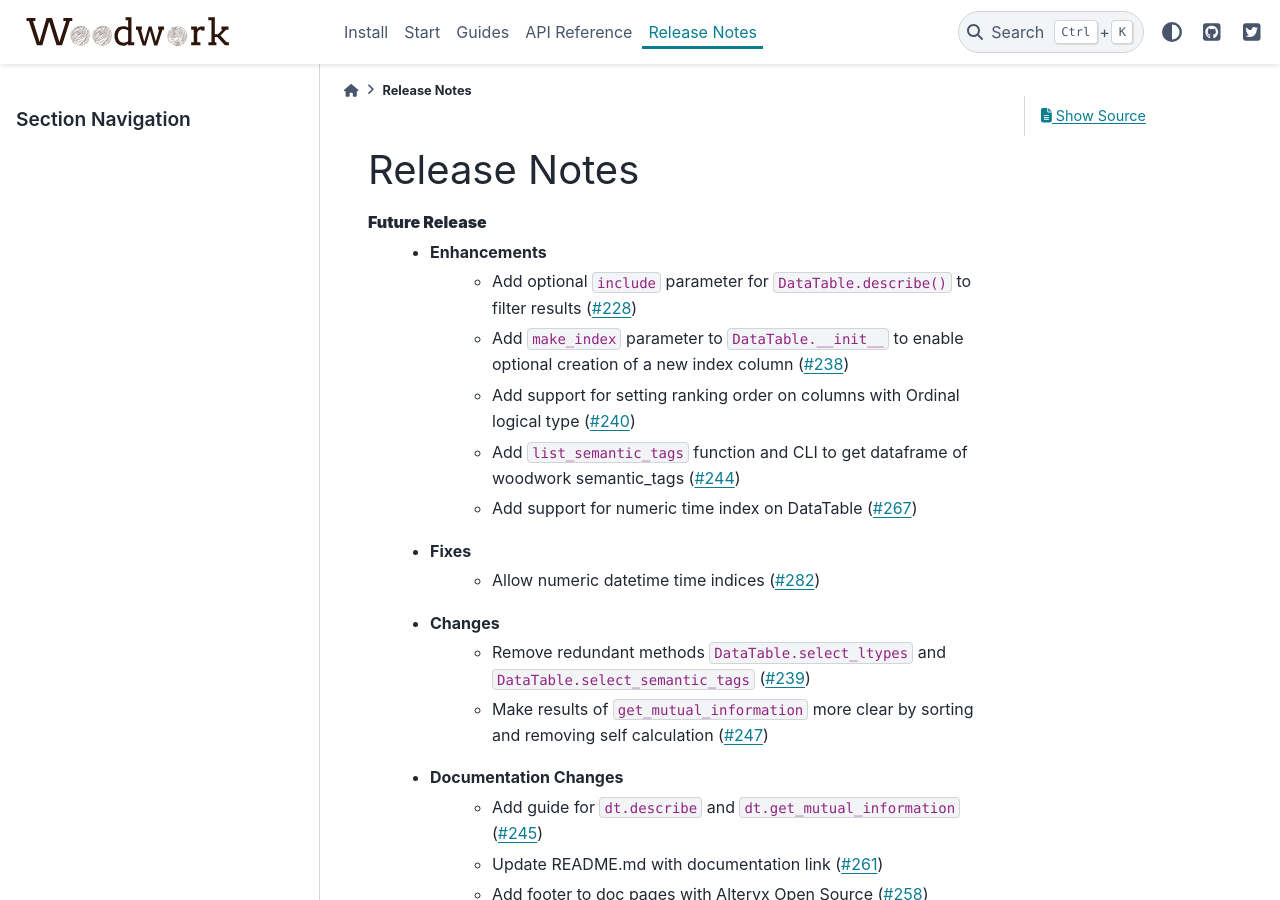
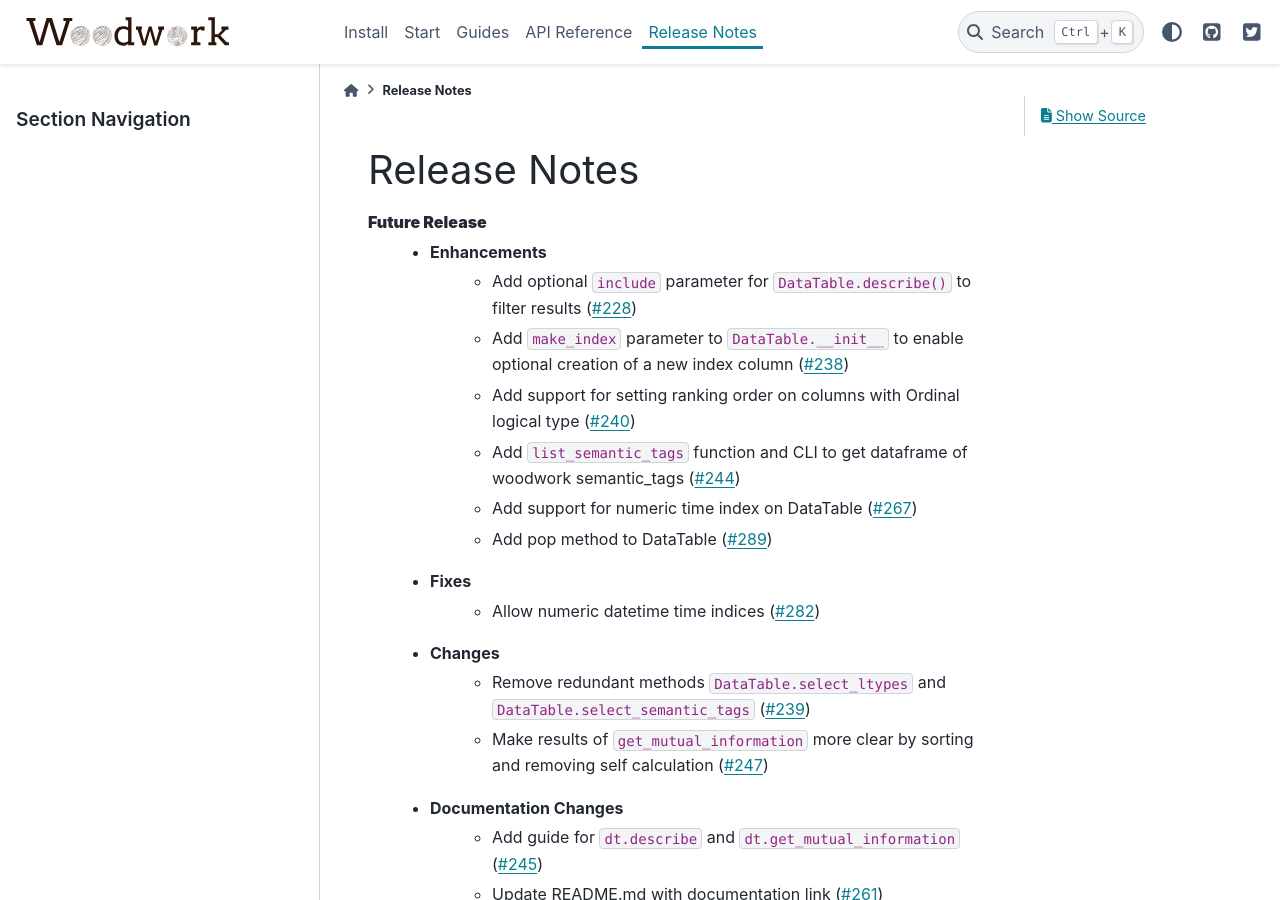
Before and after one commit to alteryx/woodwork, a Sphinx documentation site: the page built from docs/source/release_notes.rst, in a window 1280 px wide and 900 px high. Built offline with Sphinx 7.4.7 and the PyData theme 0.15.4, drawn with Linux system fonts in a browser that asks for light colours; comment, search, counter and statistics services are not loaded.

Commit message:
update release notes

```diff
--- a/docs/source/release_notes.rst
+++ b/docs/source/release_notes.rst
@@ -9,6 +9,7 @@ Release Notes
         * Add support for setting ranking order on columns with Ordinal logical type (:pr:`240`)
         * Add ``list_semantic_tags`` function and CLI to get dataframe of woodwork semantic_tags (:pr:`244`)
         * Add support for numeric time index on DataTable (:pr:`267`)
+        * Add pop method to DataTable (:pr:`289`)
     * Fixes
         * Allow numeric datetime time indices (:pr:`282`)
     * Changes
```
